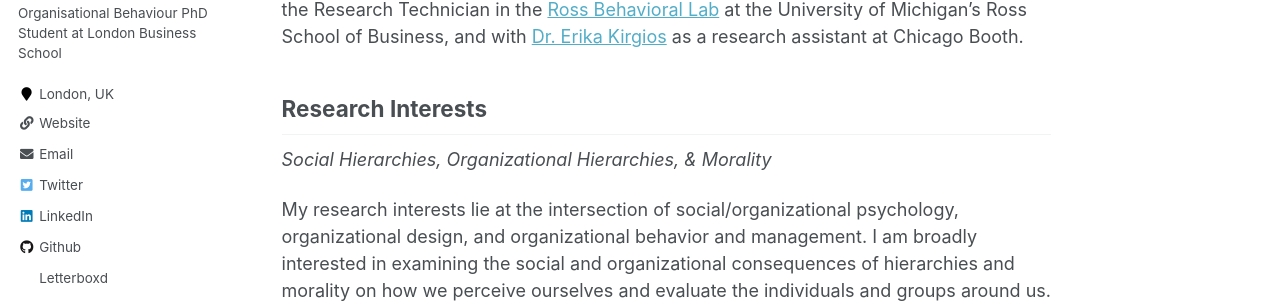
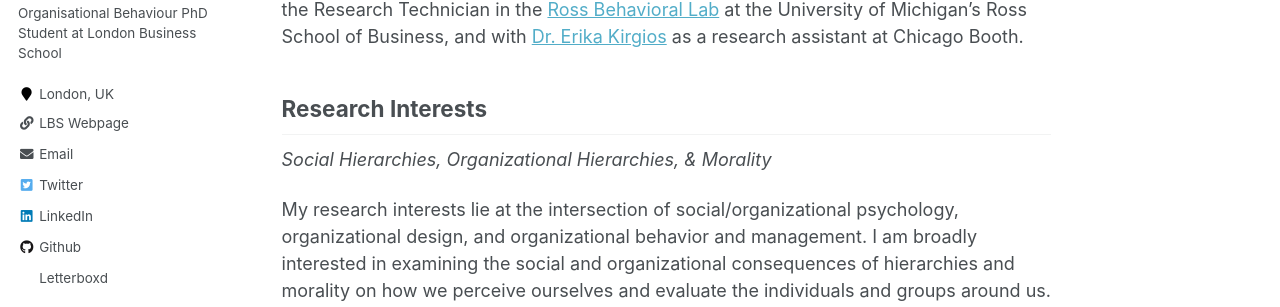
Before and after one commit to mattyhryan/mattyhryan.github.io, a Jekyll site: the page built from _pages/about.md, in a window 1280 px wide. Shown: the part 334-641 px from the top of the page. Built offline with Jekyll 4.4.1, drawn with Linux system fonts in a browser that asks for light colours; a style sheet for code colours, icons or effects is not loaded.

Commit message:
Update author-profile.html

```diff
--- a/_includes/author-profile.html
+++ b/_includes/author-profile.html
@@ -29,7 +29,7 @@
         <li><i class="fa fa-fw fa-map-marker" aria-hidden="true"></i> {{ author.employer }}</li>
       {% endif %}
       {% if author.uri %}
-        <li><a href="{{ author.uri }}"><i class="fas fa-fw fa-link" aria-hidden="true"></i> {{ site.data.ui-text[site.locale].website_label | default: "LBS Webpage" }}</a></li>
+        <li><a href="{{ author.uri }}"><i class="fas fa-fw fa-link" aria-hidden="true"></i> {{ author.website_label | default: "LBS Webpage" }}</a></li>
       {% endif %}
       {% if author.email %}
         <li><a href="mailto:{{ author.email }}"><i class="fas fa-fw fa-envelope" aria-hidden="true"></i> {{ site.data.ui-text[site.locale].email_label | default: "Email" }}</a></li>
```
